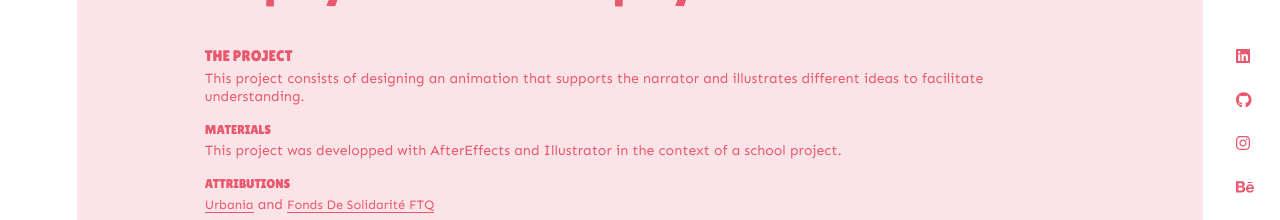
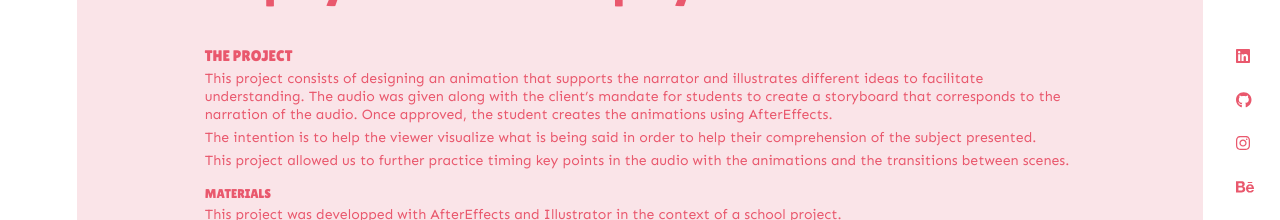
Before and after one commit to jessicach4n/Portfolio-website-2023, a React (Create React App) app: page /motion-design in a window 1280 px wide. Shown: the part 278-498 px from the top of the page. Built offline with nearby package versions, Linux system fonts and the light colour scheme.

Commit message:
Changing text description in motion design

```diff
--- a/src/features/pages/MotionDesign.js
+++ b/src/features/pages/MotionDesign.js
@@ -15,8 +15,18 @@ export class MotionDesign extends Page {
                 </div>
                 <h2>The project</h2>
                 <p>
-                This project consists of designing an animation that supports the narrator
-                and illustrates different ideas to facilitate understanding.
+                    This project consists of designing an animation that supports the narrator and illustrates different
+                    ideas to facilitate understanding. The audio was given along with the client’s mandate for students
+                    to create a storyboard that corresponds to the narration of the audio. Once approved, the student
+                    creates the animations using AfterEffects.
+                </p>
+                <p>
+                    The intention is to help the viewer visualize what is being said in order to help their comprehension
+                    of the subject presented.
+                </p>
+                <p>
+                    This project allowed us to further practice timing key points in the audio with the animations and the
+                    transitions between scenes.
                 </p>
                 <h3>Materials</h3>
                 <p>This project was developped with AfterEffects and Illustrator in the context of a school project.</p>
```
